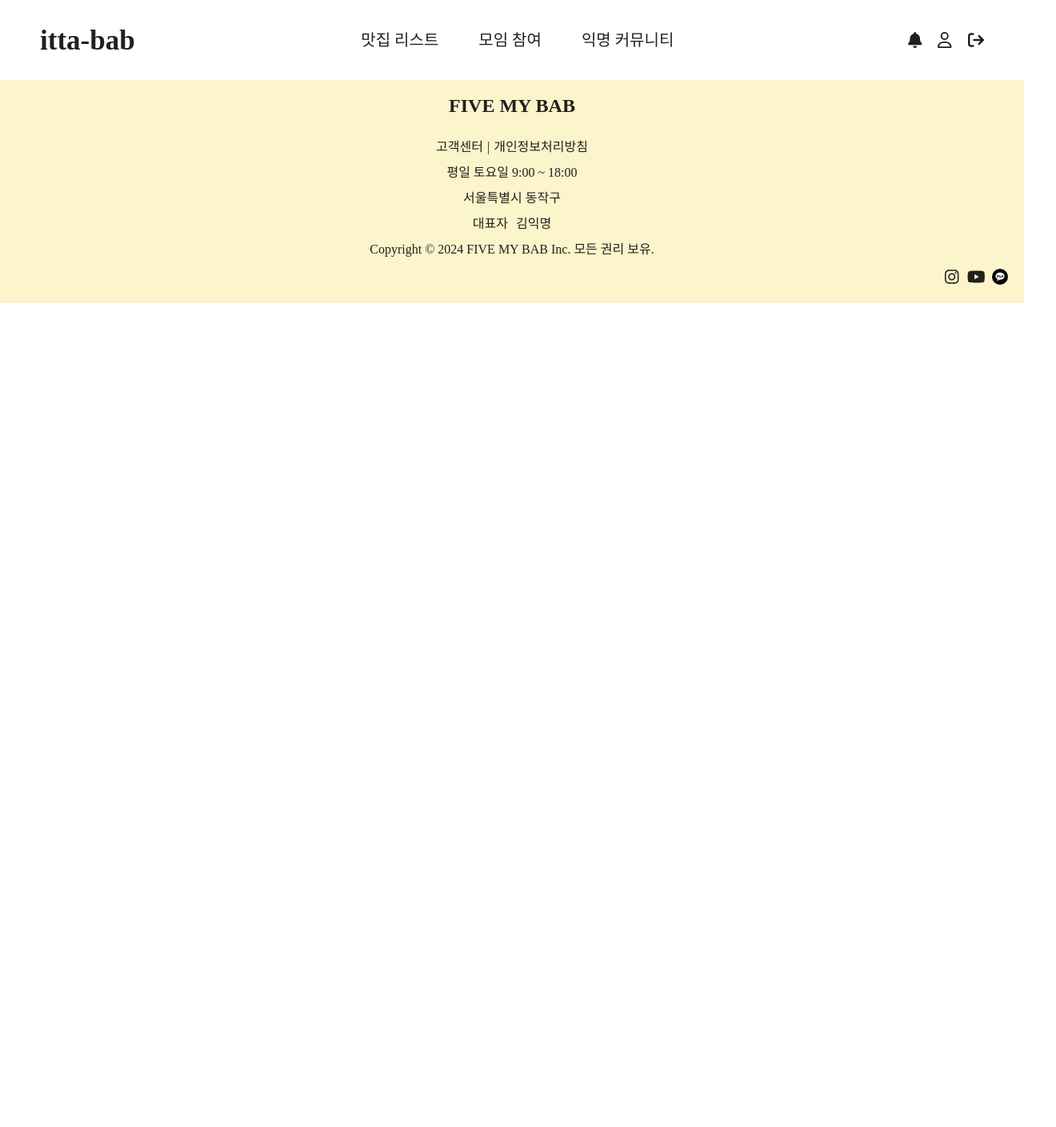
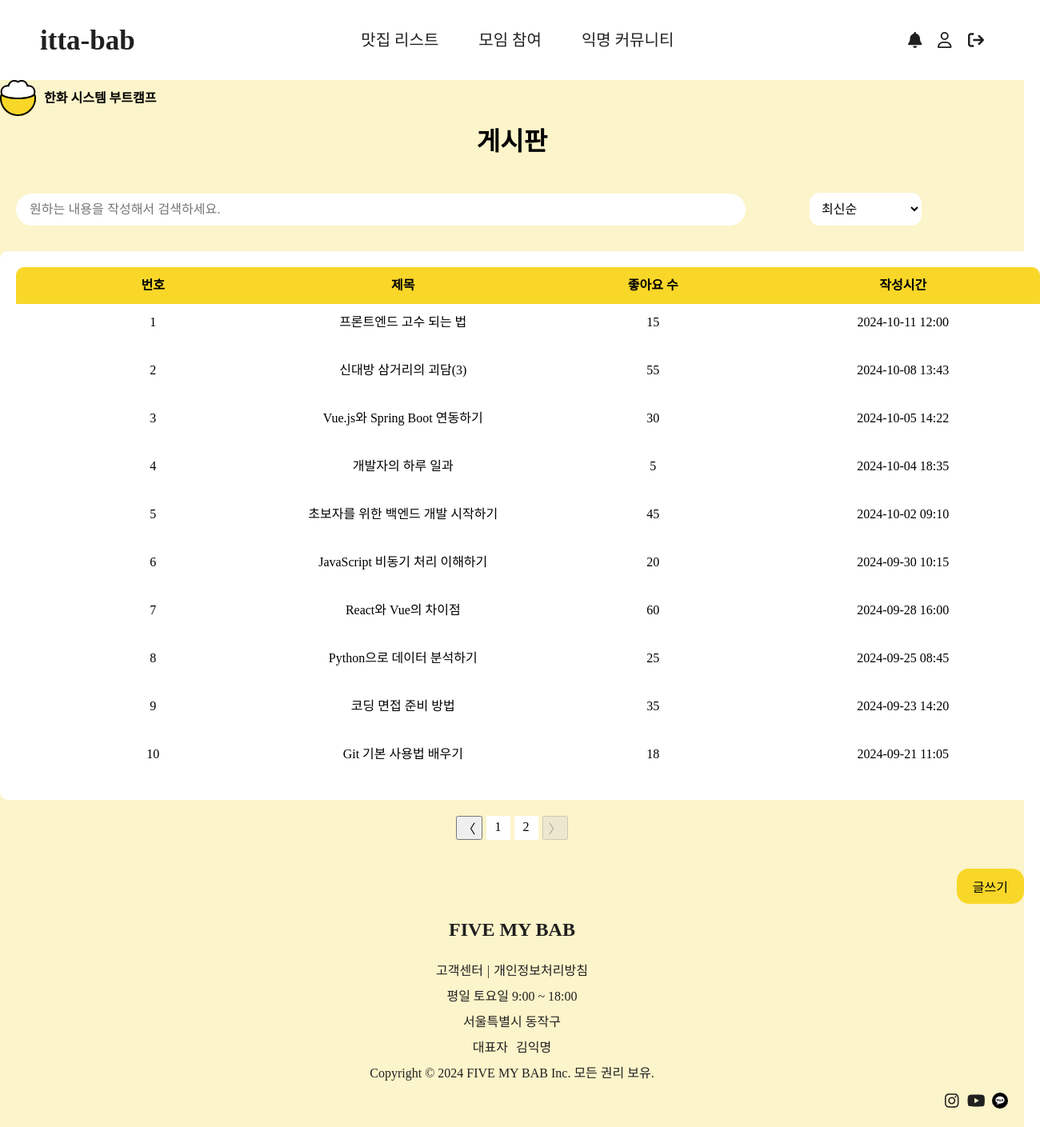
Before and after one commit to 5MYBAB/itta-bab-Frontend, a Vue app in the folder itta-bab-frontend/: page /board/post in a window 1280 px wide. Shown: the whole page at 80% size, 1320 px wide, since content can reach past the window. Before the commit the page ends 800 px from the top, so only its background shows below. Built offline with nearby package versions, Linux system fonts and the light colour scheme.

Commit message:
feat: board 게시판 구현

```diff
--- a/itta-bab-frontend/src/App.vue
+++ b/itta-bab-frontend/src/App.vue
@@ -2,10 +2,12 @@
 
 import Header from "@/components/common/Header.vue";
 import Footer from "@/components/common/Footer.vue"
+import PostDetail from "@/views/board/PostDetail.vue";
 </script>
 
 <template>
   <Header/>
+  <PostDetail/>
 
   <Footer/>
 </template>
--- a/itta-bab-frontend/src/views/board/PostDetail.vue
+++ b/itta-bab-frontend/src/views/board/PostDetail.vue
@@ -1,11 +1,261 @@
 <script setup>
+import {FontAwesomeIcon} from "@fortawesome/vue-fontawesome";
+import {computed, ref} from "vue";
+const jsonData = [ //테스트용 JSON 데이터 추후에 제거 예정
+  { title: "프론트엔드 고수 되는 법", likes: 15, date: "2024-10-11 12:00" },
+  { title: "신대방 삼거리의 괴담(3)", likes: 55, date: "2024-10-08 13:43" },
+  { title: "Vue.js와 Spring Boot 연동하기", likes: 30, date: "2024-10-05 14:22" },
+  { title: "개발자의 하루 일과", likes: 5, date: "2024-10-04 18:35" },
+  { title: "초보자를 위한 백엔드 개발 시작하기", likes: 45, date: "2024-10-02 09:10" },
+  { title: "JavaScript 비동기 처리 이해하기", likes: 20, date: "2024-09-30 10:15" },
+  { title: "React와 Vue의 차이점", likes: 60, date: "2024-09-28 16:00" },
+  { title: "Python으로 데이터 분석하기", likes: 25, date: "2024-09-25 08:45" },
+  { title: "코딩 면접 준비 방법", likes: 35, date: "2024-09-23 14:20" },
+  { title: "Git 기본 사용법 배우기", likes: 18, date: "2024-09-21 11:05" },
+  { title: "RESTful API 설계 가이드", likes: 40, date: "2024-09-18 13:00" },
+  { title: "클라우드 서비스 개요 및 활용", likes: 50, date: "2024-09-16 09:30" },
+  { title: "HTML/CSS 기초 다지기", likes: 27, date: "2024-09-15 17:40" },
+  { title: "DevOps 도구 소개", likes: 32, date: "2024-09-12 12:10" },
+  { title: "인공지능 윤리와 법적 이슈", likes: 22, date: "2024-09-10 15:25" }
+];
+// 페이지네이션 관련 설정
+const currentPage = ref(1);
+const itemsPerPage = 10;
+
+// 총 페이지 수 계산
+const totalPages = computed(() => Math.ceil(jsonData.length / itemsPerPage));
+
+// 현재 페이지에 보여줄 데이터 계산
+const paginatedData = computed(() => {
+  const start = (currentPage.value - 1) * itemsPerPage;
+  const end = start + itemsPerPage;
+  return jsonData.slice(start, end);
+});
+
+// 페이지 이동 함수
+function goToPage(page) {
+  if (page >= 1 && page <= totalPages.value) {
+    currentPage.value = page;
+  }
+}
+
+function goToWritePage() {
+  window.location.href = '/write'; // '글쓰기' 페이지로 이동
+}
+
+
 
 </script>
+<template>
+  <main class="post-detail">
+    <div class="inline-content">
+      <img src="@/assets/icons/itta-bab-logo.svg" alt="밥 이미지" />
+      <h3>한화 시스템 부트캠프</h3>
+    </div>
 
-<template>
-  <h1>PostDetail</h1>
+    <br>
+
+    <div class="title">
+      <h1> 게시판</h1>
+    </div>
+
+    <br>
+    <br>
+    <br>
+
+    <div class="search-sort-container">
+      <!-- 검색 바 -->
+      <div class="search-bar">
+        <input type="text" placeholder="원하는 내용을 작성해서 검색하세요." />
+      </div>
+      <!-- 정렬 드롭다운 -->
+      <div class="sort-dropdown">
+        <select>
+          <option value="latest">최신순</option>
+          <option value="mostHated">좋아요 적은순</option>
+          <option value="mostLiked">좋아요 많은 순</option>
+        </select>
+      </div>
+    </div>
+    <br>
+    <br>
+    <div class="board-container">
+      <!-- 상단 노란색 헤더 -->
+      <div class="header-row">
+        <div class="header-item">번호</div>
+        <div class="header-item">제목</div>
+        <div class="header-item">좋아요 수</div>
+        <div class="header-item">작성시간</div>
+      </div>
+      <!-- 하단 목록 -->
+      <!--이 부분이 이제 json 값 담아올 부분이 되겠지 잘 들어가겠지? -->
+      <div v-for="(item, index) in paginatedData" :key="index" class="data-row">
+        <div class="data-item">{{ index + 1 }}</div>
+        <div class="data-item">{{ item.title }}</div>
+        <div class="data-item">{{ item.likes }}</div>
+        <div class="data-item">{{ item.date }}</div>
+      </div>
+    </div>
+      <!-- 페이지 보여주는 부분   -->
+    <!-- 페이지 번호 표시 -->
+    <div class="page-named">
+      <button @click="goToPage(currentPage.value - 1)" :disabled="currentPage.value === 1">〈</button>
+      <span
+          v-for="page in totalPages"
+          :key="page"
+          @click="goToPage(page)"
+          :class="{ active: currentPage.value === page }"
+      >
+    {{ page }}
+  </span>
+
+      <button @click="goToPage(currentPage.value + 1)" :disabled="currentPage.value === totalPages.value">〉</button>
+    </div>
+
+
+    <br>
+
+    <!-- 글쓰기 버튼 -->
+    <div class ="button-container">
+      <button class="write-button" @click="goToWritePage" >글쓰기</button>
+    </div>
+
+
+  </main>
 </template>
+
+
 
 <style scoped>
 
+.post-detail{/*배경 화면 노란색으로 설정하는 부분*/
+  background-color: var(--background-color); /* 노란색 배경 */
+  min-height: 100vh; /* 화면 전체 높이 */
+  width: 100%;
+}
+.inline-content { /*글씨랑 사진 조화 설정*/
+  display: flex;
+  align-items: center; /* 세로 가운데 정렬 */
+}
+.title{/* 게시판 글씨 가운데로 정렬*/
+  align-content: space-between;
+  text-align: center;
+}
+.title h1 { /* 사진 옆 글씨 사진이랑 맞게 설정*/
+  font-size: 2em; /* 글씨 크기 설정 */
+  font-weight: bold; /* 글씨 두께 설정 (필요 시) */
+}
+img {/* 사진과 글씨 간격 조정*/
+  margin-right: 10px; /* 이미지 오른쪽에 간격 추가 */
+}
+.search-bar.text { /*검색 글씨 회색 입히기*/
+  background-color: var(--gray-font);
+}
+.search-bar { /* 흰색 바 만들기 둥그렇게 깎음을 곁들인*/
+  display: flex;
+  align-items: center;
+  background-color: white;
+  border-radius: 25px;
+  padding: 10px 15px;
+  width: 70%; /* 검색 바의 너비를 설정 */
+  border: var(--background-color );
+  margin-left: 20px; /* 왼쪽에서 너무 붙어서 조금 떨어트리는 코드*/
+  flex: 1; /* 검색 바가 남은 공간을 차지하도록 설정 */
+}
+
+.search-bar input {
+  flex: 1; /* 입력 필드가 남은 공간을 차지하도록 설정 */
+  border: none; /* 입력 필드 경계 제거 */
+  outline: none; /* 포커스 시 기본 테두리 제거 */
+  font-size: 1em; /* 글씨 크기 설정 */
+}
+.search-sort-container {
+  display: flex;
+  align-items: center;
+  justify-content: flex-start;
+  gap: 80px; /* 검색 바와 드롭다운 사이의 간격 */
+  width: 90%; /* 컨테이너의 전체 너비 사용 */
+}
+
+.sort-dropdown {
+  flex-shrink: 0; /* 드롭다운이 줄어들지 않도록 설정 */
+  margin-left: 0;
+}
+.sort-dropdown select {
+  padding: 10px;
+  border-radius: 12px; /* 모서리의 깎음 정도 더 둥글게 설정 */
+  border: 1px solid var(--white);
+  background-color: var(--white);
+}
+
+ .board-container {
+   width: 100%;
+   background-color:var( --white ); /* 전체 배경색 */
+   padding: 20px;
+   border-radius: 10px; /* 모서리 둥글게 */
+ }
+
+.header-row { /*배경 노란색 및 비율 조정*/
+  display: flex;
+  background-color: var(--basic-yellow); /* 노란색 배경 */
+  padding: 15px;
+  border-radius: 10px 10px 0 0; /* 윗부분만 둥글게 */
+  font-weight: bold;
+}
+
+.header-item {
+  flex: 1;
+  text-align: center;
+}
+
+.data-row {
+  display: flex;
+  padding: 15px;
+  margin-bottom: 14px; /* 아래 여백 추가 14로 두라는게 이게 맞을거 같은데  */
+  border-bottom: var(--text-color); /* 가로줄 추가 */
+}
+
+.data-item {
+  flex: 1;
+  text-align: center;
+}
+
+.write-button {
+  background-color: var(--basic-yellow);
+  border: none;
+  border-radius: 15px;
+  padding: 10px 20px;
+  cursor: pointer;
+}
+.button-container /*버튼 위치 우 하단으로 고정*/{
+  display: flex;
+  justify-content: flex-end; /* 오른쪽 끝으로 배치 */
+  margin-top: 20px; /* 필요에 따라 위쪽 여백 추가 */
+  width: 100%; /* 부모 컨테이너의 전체 너비 사용 */
+}
+
+.write-button:hover {
+  background-color: var(--basic-yellow);
+  transform: scale(1.05); /* 마우스 오버 시 살짝 확대라는 잔재주 한접시 */
+}
+
+.page-named {
+  display: flex;
+  justify-content: center;
+  gap: 5px;
+  margin-top: 20px;
+}
+
+.page-named span {
+  cursor: pointer;
+  padding: 5px 10px;
+  border: 1px solid var(--white);
+  background-color: var(--white);
+}
+
+.page-named .active {
+  font-weight: bold;
+  color: black;
+}
+
 </style>
```
Also changed, not shown: itta-bab-frontend/src/assets/icons/itta-bab-logo.svg (added).
